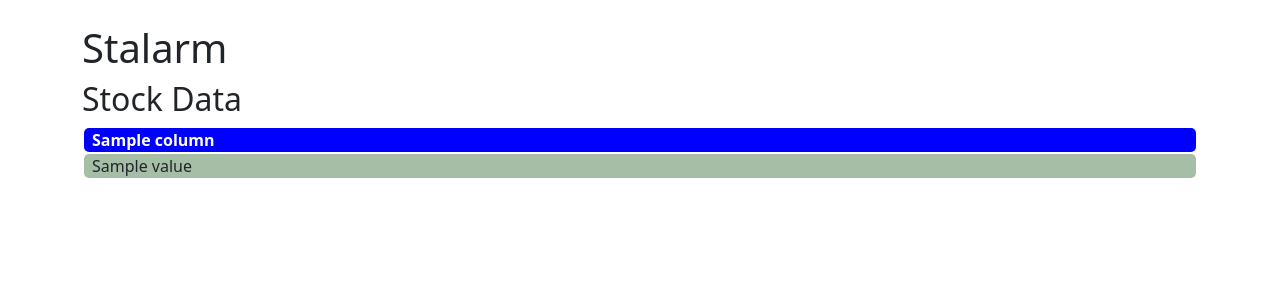
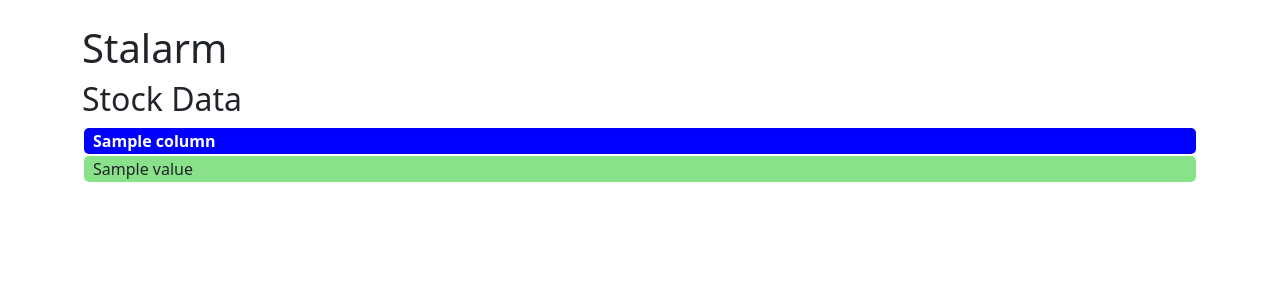
Before and after one commit to stelstel/stalarm_2, a Flask app: template app/templates/index.html in a window 1280 px wide. Shown: the top 300 px of the page. Run offline with Flask 3, Linux system fonts and the light colour scheme; the template is opened without the code that fills it: most values are stand-ins (such as "Sample title", 1, 10 or a date in 2020); parts of the project's set-up code (start-up, migrations or seed data) failed here and were passed over; some libraries are stand-ins or nearby versions.

Commit message:
Changed CSS

```diff
--- a/app/static/style.css
+++ b/app/static/style.css
@@ -10,23 +10,32 @@
     font-weight: bold;
 }
 
-.table.table-striped{
+.table{
     border-spacing: 2px;
     border-collapse: separate;
 }
 
-.table.table-striped thead tr th{
+.table thead tr th{
     background-color: blue;
     color: white;
     vertical-align: top;
 }
 
-.table.table-striped.stock_data_table tr th,
-.table.table-striped.stock_data_table tr td{
+.table.stock_data_table tr th,
+.table.stock_data_table tr td{
     border-radius: 5px;
     padding: 3px;
     border-style: none;
     padding: 0px 8px 0px 8px;
+    border: 1px solid rgba(0, 0, 0, 0.05);
+}
+
+/* Logo*/
+#logo{
+    display: block;
+    margin-left: auto;
+    margin-right: auto;
+    max-height: 16rem;
 }
 
 /* Make the column "Inc. lim. reached after decrease lim. reached" narrower */
@@ -34,27 +43,25 @@
     width: 7%;
 }
 
-/* Target even rows */
-.table.table-striped.stock_data_table tr:nth-child(even) td {
-    background-color: rgb(150, 200, 150);
+/* Default row. */
+#stockTable.table.stock_data_table tr td {
+    background-color: lightgreen
 }
 
-/* Target odd rows */
-.table.table-striped.stock_data_table tr:nth-child(odd) td {
-    background-color: rgb(175, 200, 175);
+/* True, False row. */
+#stockTable.table.stock_data_table tr.table-warning-custom td {
+    background-color: rgb(252, 252, 199)
 }
 
-#stockTable.table.table-striped.stock_data_table tr.table-warning-custom td {
-    background-color: lightyellow
-}
-
-#stockTable.table.table-striped.stock_data_table tr.table-danger-custom td {
+/* True, True row. */
+#stockTable.table.stock_data_table tr.table-danger-custom td {
     background-color: #ff0000;
     font-weight: bold;
 }
 
-#stockTable.table.table-striped.stock_data_table tbody tr:hover td{
-    background-color: #000000;
-    cursor: pointer;  /* Change the cursor to a pointer */
-    color: rgb(255, 255, 255);
+/* Hover */
+#stockTable.table.stock_data_table tbody tr:hover td{
+    background-color: lightgray;
+    cursor: pointer; /* Change the cursor to a pointer */
+    border: black 1px solid;
 }
```
